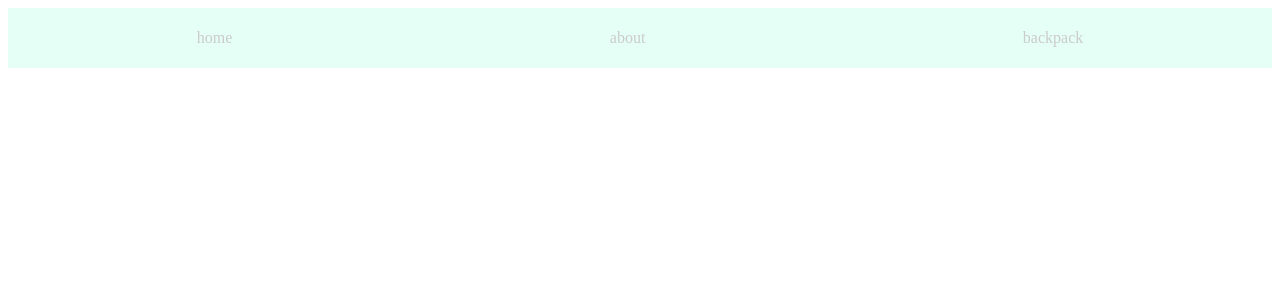
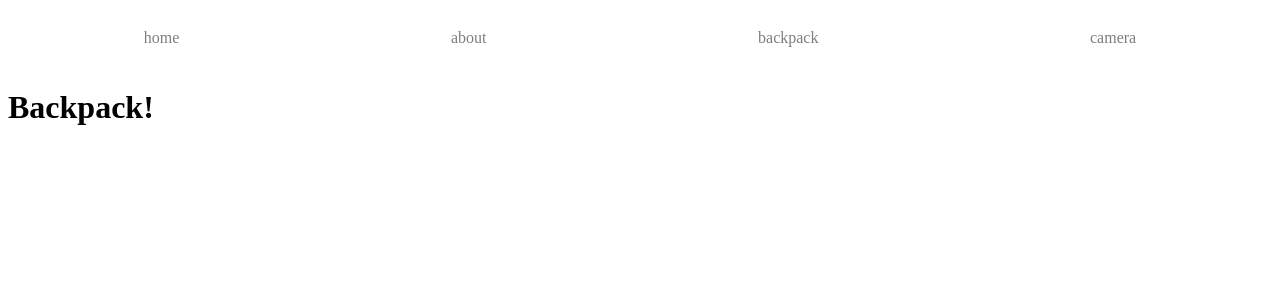
Before and after one commit to kaseywolff/kaseywolff.dev, a React app: page /backpack in a window 1280 px wide. Before the commit this address had no page. Shown: the top 300 px of the page. Built offline with nearby package versions, Linux system fonts and the light colour scheme.

Commit message:
basic framework

```diff
--- a/client/App.jsx
+++ b/client/App.jsx
@@ -1,15 +1,21 @@
 import React from 'react';
-import { Route, Routes } from "react-router-dom"
-import NavBar from "./NavBar"
-import HomePage from "./pages/HomePage"
+import { Route, Routes } from 'react-router-dom';
+import NavBar from './NavBar';
+import HomePage from './pages/HomePage';
+import About from './pages/About';
+import Backpack from  './pages/Backpack';
+import Camera from './pages/Camera';
 
 function App() {
   return (
     <>
       <NavBar />
-      <div className="container">
+      <div className='container'>
         <Routes>
-          <Route path="/" element={<HomePage />} />
+          <Route path='/' element={<HomePage />} />
+          <Route path='/about' element={<About />} />
+          <Route path='/backpack' element={<Backpack />} />
+          <Route path='/camera' element={<Camera />} />
         </Routes>
       </div>
     </>
--- a/client/NavBar.jsx
+++ b/client/NavBar.jsx
@@ -7,38 +7,9 @@ function NavBar() {
     <NavLink to='/' className='navLink'>home</NavLink>
     <NavLink to='/about' className='navLink'>about</NavLink>
     <NavLink to='/backpack' className='navLink'>backpack</NavLink>
+    <NavLink to='/camera' className='navLink'>camera</NavLink>
   </div>
   );
 };
 
 export default NavBar;
-
-// import { Link, useMatch, useResolvedPath } from "react-router-dom"
-
-// export default function NavBar() {
-//   return (
-//     <nav className="nav">
-//       <Link to="/" className="site-title">
-//         Site Name
-//       </Link>
-//       <ul>
-//         <CustomLink to="/">home</CustomLink>
-//         <CustomLink to="/about">about</CustomLink>
-//         <CustomLink to='/backpack'>backpack</CustomLink>
-//       </ul>
-//     </nav>
-//   )
-// }
-
-// function CustomLink({ to, children, ...props }) {
-//   const resolvedPath = useResolvedPath(to)
-//   const isActive = useMatch({ path: resolvedPath.pathname, end: true })
-
-//   return (
-//     <li className={isActive ? "active" : ""}>
-//       <Link to={to} {...props}>
-//         {children}
-//       </Link>
-//     </li>
-//   )
-// }
--- /dev/null
+++ b/client/pages/About.jsx
@@ -0,0 +1,11 @@
+import React from 'react';
+
+function About() {
+  return(
+    <div className='aboutPage'>
+      <h1>About!</h1>
+    </div>
+  );
+};
+
+export default About;
--- /dev/null
+++ b/client/pages/Backpack.jsx
@@ -0,0 +1,11 @@
+import React from 'react';
+
+function Backpack() {
+  return(
+    <div className='backpack'>
+      <h1>Backpack!</h1>
+    </div>
+  );
+};
+
+export default Backpack;
--- /dev/null
+++ b/client/pages/Camera.jsx
@@ -0,0 +1,11 @@
+import React from 'react';
+
+function Camera() {
+  return(
+    <div className='camera'>
+      <h1>Camera!</h1>
+    </div>
+  );
+};
+
+export default Camera;
--- a/client/pages/HomePage.jsx
+++ b/client/pages/HomePage.jsx
@@ -9,7 +9,3 @@ function HomePage() {
 };
 
 export default HomePage;
-
-// export default function HomePage() {
-//   return <h1>Home</h1>
-// }
--- a/client/styles.scss
+++ b/client/styles.scss
@@ -8,8 +8,8 @@ body {
   display: flex;
   justify-content: space-around;
   border: 1px, black;
-  background-color: aquamarine;
-  opacity: .2;
+  background-color: #FFFFFF;
+  opacity: .5;
 }
 
 .navLink {
```
